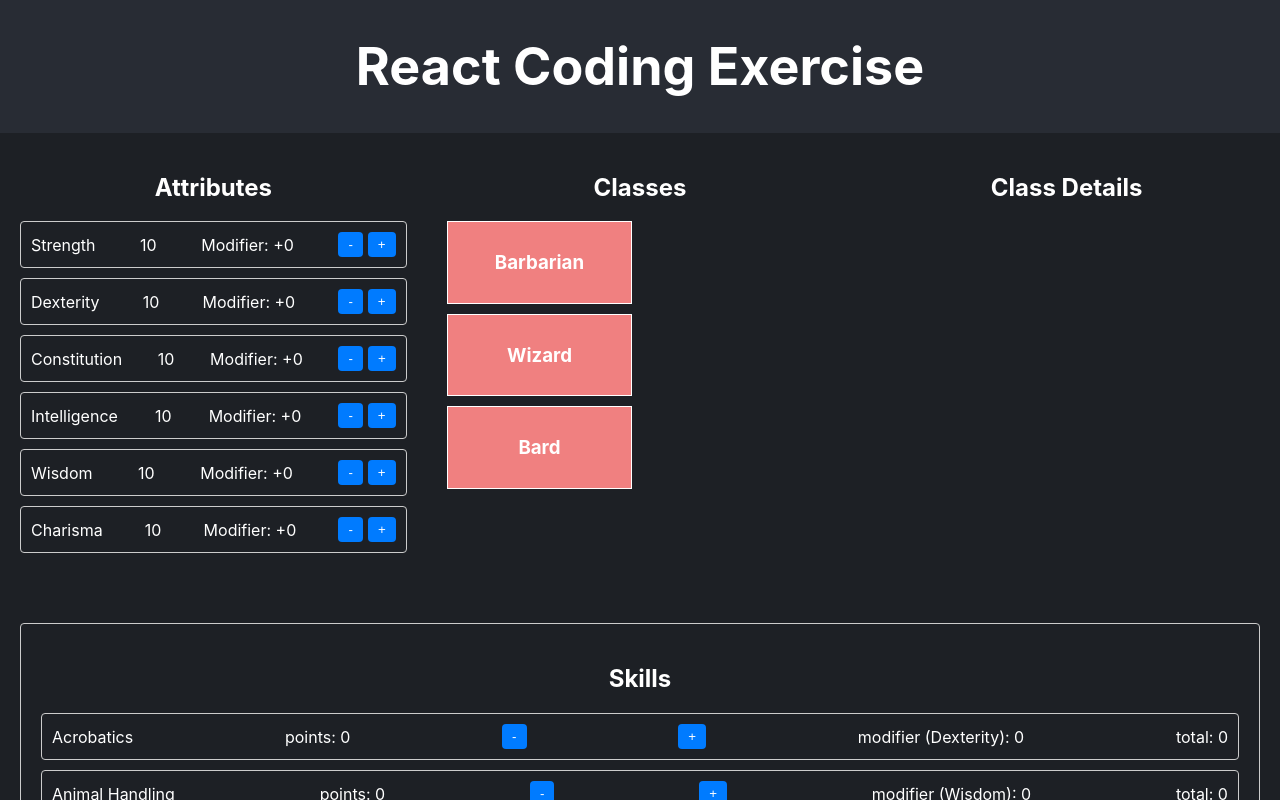
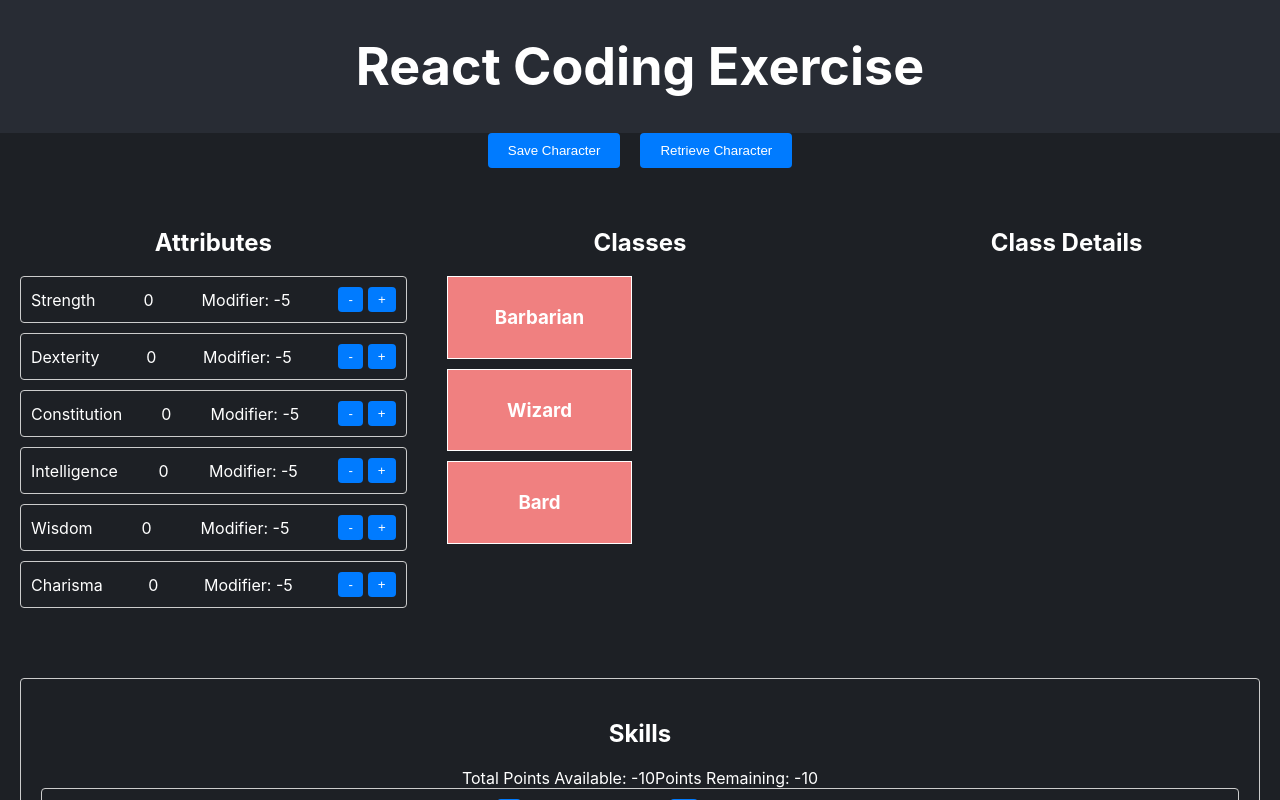
Before and after one commit to lakhwani/recruiting-webapp-character, a React (Create React App) app: page / in a window 1280 px wide. Shown: the top 800 px of the page. Built offline with nearby package versions, Linux system fonts and the light colour scheme.

Commit message:
Implemented API integration and max of 70 on attributes (6,7)

```diff
--- /dev/null
+++ b/src/api/characterApi.js
@@ -0,0 +1,37 @@
+const API_URL =
+  "https://recruiting.verylongdomaintotestwith.ca/api/{lakhwani}/character";
+
+export const getCharacter = async () => {
+  try {
+    console.log("Fetching character data...");
+    const response = await fetch(API_URL);
+    if (!response.ok) {
+      throw new Error("Failed to fetch character data");
+    }
+    const data = await response.json();
+    console.log("Character data fetched:", data);
+    return data.body.body.attributes; // Adjusted to parse the nested structure
+  } catch (error) {
+    console.error(error);
+    return null;
+  }
+};
+
+export const saveCharacter = async (character) => {
+  try {
+    console.log("Saving character data:", character);
+    const response = await fetch(API_URL, {
+      method: "POST",
+      headers: {
+        "Content-Type": "application/json",
+      },
+      body: JSON.stringify({ body: { attributes: character.attributes } }),
+    });
+    if (!response.ok) {
+      throw new Error("Failed to save character data");
+    }
+    console.log("Character data saved successfully");
+  } catch (error) {
+    console.error(error);
+  }
+};
--- a/src/components/Character.css
+++ b/src/components/Character.css
@@ -1,6 +1,27 @@
 .character-container {
   display: flex;
   flex-wrap: wrap;
+}
+
+.buttons-container {
+  width: 100%;
+  text-align: center;
+  margin-bottom: 20px;
+}
+
+.buttons-container button {
+  background-color: #007bff;
+  color: white;
+  border: none;
+  padding: 10px 20px;
+  margin: 0 10px;
+  border-radius: 4px;
+  cursor: pointer;
+  transition: background-color 0.3s;
+}
+
+.buttons-container button:hover {
+  background-color: #0056b3;
 }
 
 .column {
--- a/src/components/Character.js
+++ b/src/components/Character.js
@@ -5,10 +5,11 @@ import ClassList from "./ClassList";
 import ClassDetails from "./ClassDetails";
 import SkillList from "./SkillList";
 import { AttributeContext } from "../context/AttributeContext";
+import { getCharacter, saveCharacter } from "../api/characterApi";
 import "./Character.css";
 
 const Character = () => {
-  const { values, handleIncrement, handleDecrement } =
+  const { values, setValues, handleIncrement, handleDecrement } =
     useContext(AttributeContext);
   const [selectedClass, setSelectedClass] = useState(null);
 
@@ -16,8 +17,25 @@ const Character = () => {
     setSelectedClass(className);
   };
 
+  const handleSave = async () => {
+    await saveCharacter({ attributes: values });
+    alert("Character data saved!");
+  };
+
+  const handleRetrieve = async () => {
+    const characterAttributes = await getCharacter();
+    if (characterAttributes) {
+      setValues(characterAttributes);
+      alert("Character data retrieved!");
+    }
+  };
+
   return (
     <div className="character-container">
+      <div className="buttons-container">
+        <button onClick={handleSave}>Save Character</button>
+        <button onClick={handleRetrieve}>Retrieve Character</button>
+      </div>
       <div className="column">
         <h2>Attributes</h2>
         {ATTRIBUTE_LIST.map((attribute) => (
--- a/src/components/SkillList.js
+++ b/src/components/SkillList.js
@@ -40,6 +40,10 @@ const SkillList = () => {
   return (
     <div className="skill-list">
       <h2>Skills</h2>
+      <div className="points-info">
+        <span>Total Points Available: {totalAvailablePoints}</span>
+        <span>Points Remaining: {remainingPoints}</span>
+      </div>
       {SKILL_LIST.map((skill) => (
         <Skill
           key={skill.name}
@@ -51,10 +55,6 @@ const SkillList = () => {
           totalPoints={remainingPoints}
         />
       ))}
-      <div className="points-info">
-        <span>Total Points Available: {totalAvailablePoints}</span>
-        <span>Points Remaining: {remainingPoints}</span>
-      </div>
     </div>
   );
 };
--- a/src/context/AttributeContext.js
+++ b/src/context/AttributeContext.js
@@ -1,33 +1,52 @@
 import React, { createContext, useState } from "react";
-import { ATTRIBUTE_LIST } from "../consts.js";
+import { ATTRIBUTE_LIST } from "../consts";
+import { saveCharacter } from "../api/characterApi";
 
 export const AttributeContext = createContext();
 
 const AttributeProvider = ({ children }) => {
   const initialValues = ATTRIBUTE_LIST.reduce((acc, attribute) => {
-    acc[attribute] = 10;
+    acc[attribute] = 0;
     return acc;
   }, {});
 
   const [values, setValues] = useState(initialValues);
 
+  const totalAttributes = Object.values(values).reduce(
+    (acc, value) => acc + value,
+    0
+  );
+  const maxAttributes = 70;
+
   const handleIncrement = (attribute) => {
-    setValues({
-      ...values,
-      [attribute]: values[attribute] + 1,
-    });
+    if (totalAttributes < maxAttributes) {
+      setValues((prevValues) => {
+        const newValues = {
+          ...prevValues,
+          [attribute]: prevValues[attribute] + 1,
+        };
+        saveCharacter({ attributes: newValues });
+        return newValues;
+      });
+    }
   };
 
   const handleDecrement = (attribute) => {
-    setValues({
-      ...values,
-      [attribute]: values[attribute] > 0 ? values[attribute] - 1 : 0,
-    });
+    if (values[attribute] > 0) {
+      setValues((prevValues) => {
+        const newValues = {
+          ...prevValues,
+          [attribute]: prevValues[attribute] - 1,
+        };
+        saveCharacter({ attributes: newValues });
+        return newValues;
+      });
+    }
   };
 
   return (
     <AttributeContext.Provider
-      value={{ values, handleIncrement, handleDecrement }}
+      value={{ values, setValues, handleIncrement, handleDecrement }}
     >
       {children}
     </AttributeContext.Provider>
```
